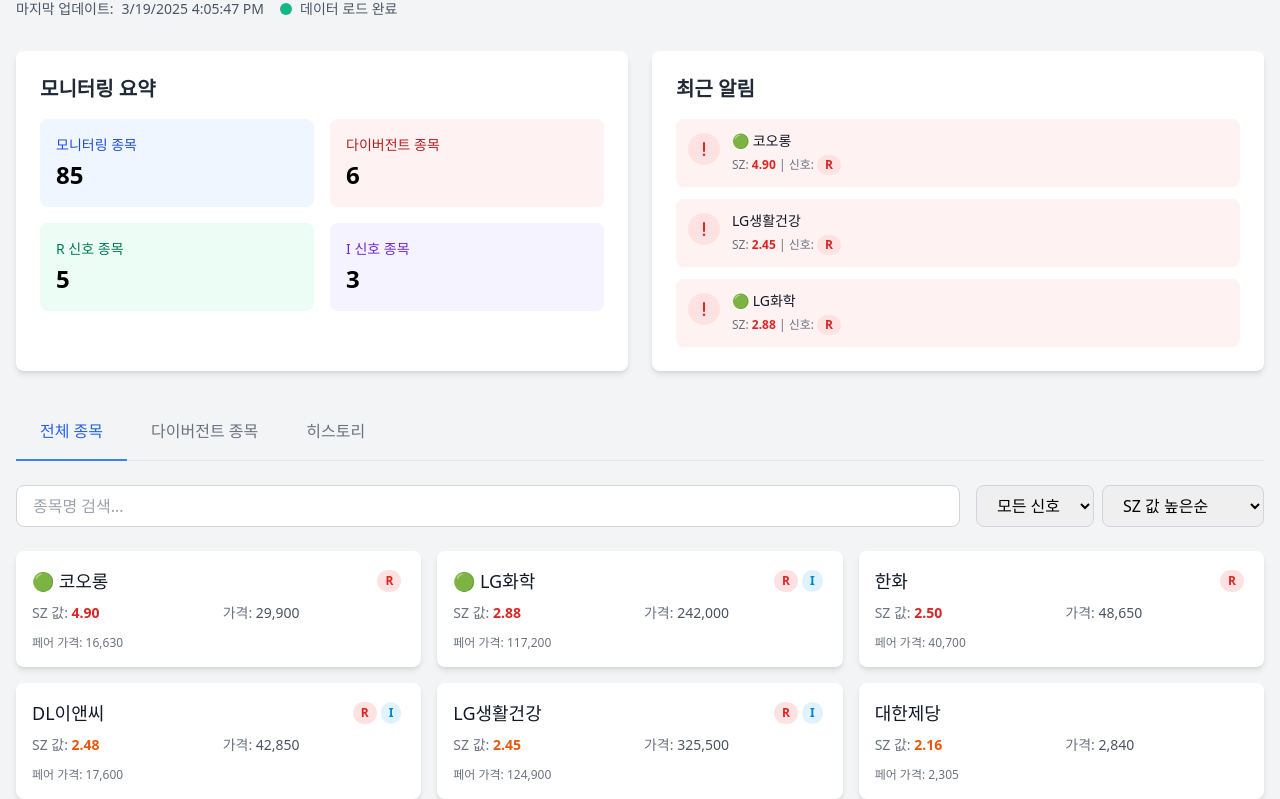
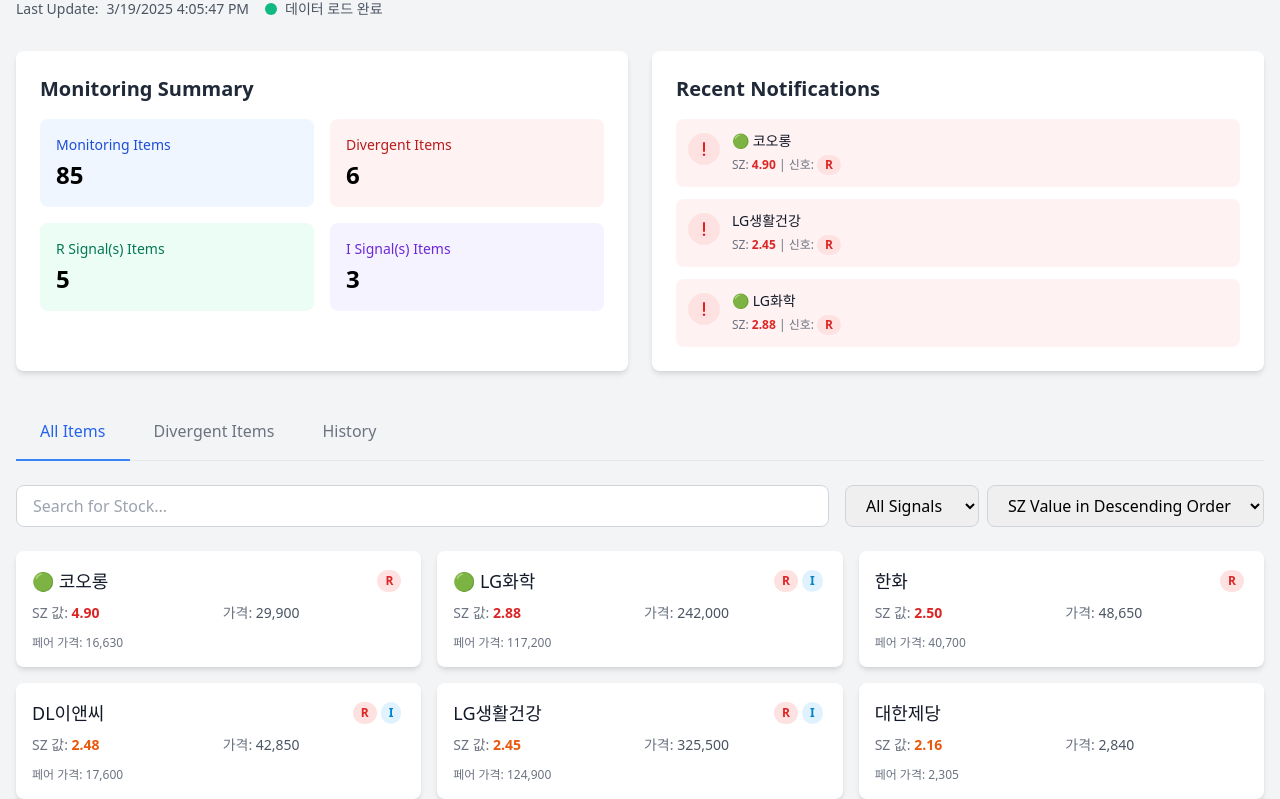
Before and after one commit to eqpair/monitor, a plain HTML site: page index.html in a window 1280 px wide. Shown: the part 77-876 px from the top of the page. Drawn offline with nearby package versions, Linux system fonts and the light colour scheme.

Commit message:
HTML 인터페이스 업데이트

```diff
--- a/index.html
+++ b/index.html
@@ -78,13 +78,13 @@
 <body class="bg-gray-100 min-h-screen">
     <div class="container mx-auto px-4 py-8">
         <header class="mb-8">
-            <h1 class="text-3xl font-bold text-gray-800 mb-2">주식 모니터링 대시보드</h1>
+            <h1 class="text-3xl font-bold text-gray-800 mb-2">EQ Pair Monitoring System</h1>
             <div class="flex items-center text-sm text-gray-600">
-                <span class="mr-2">마지막 업데이트:</span>
+                <span class="mr-2">Last Update:</span>
                 <span id="lastUpdated" class="font-medium"></span>
                 <div class="ml-4 flex items-center">
                     <div id="status-indicator" class="w-3 h-3 rounded-full bg-gray-400 mr-2"></div>
-                    <span id="status-text">데이터 로딩 중...</span>
+                    <span id="status-text">Loading Data...</span>
                 </div>
             </div>
         </header>
@@ -92,22 +92,22 @@
         <div class="grid grid-cols-1 md:grid-cols-2 gap-6 mb-8">
             <!-- 요약 카드 -->
             <div class="bg-white rounded-lg shadow-md p-6">
-                <h2 class="text-xl font-semibold text-gray-800 mb-4">모니터링 요약</h2>
+                <h2 class="text-xl font-semibold text-gray-800 mb-4">Monitoring Summary</h2>
                 <div class="grid grid-cols-2 gap-4">
                     <div class="p-4 bg-blue-50 rounded-lg">
-                        <div class="text-blue-700 text-sm font-medium mb-1">모니터링 종목</div>
+                        <div class="text-blue-700 text-sm font-medium mb-1">Monitoring Items</div>
                         <div class="text-2xl font-bold" id="total-stocks">-</div>
                     </div>
                     <div class="p-4 bg-red-50 rounded-lg">
-                        <div class="text-red-700 text-sm font-medium mb-1">다이버전트 종목</div>
+                        <div class="text-red-700 text-sm font-medium mb-1">Divergent Items</div>
                         <div class="text-2xl font-bold" id="divergent-count">-</div>
                     </div>
                     <div class="p-4 bg-green-50 rounded-lg">
-                        <div class="text-green-700 text-sm font-medium mb-1">R 신호 종목</div>
+                        <div class="text-green-700 text-sm font-medium mb-1">R Signal(s) Items</div>
                         <div class="text-2xl font-bold" id="r-signal-count">-</div>
                     </div>
                     <div class="p-4 bg-purple-50 rounded-lg">
-                        <div class="text-purple-700 text-sm font-medium mb-1">I 신호 종목</div>
+                        <div class="text-purple-700 text-sm font-medium mb-1">I Signal(s) Items</div>
                         <div class="text-2xl font-bold" id="i-signal-count">-</div>
                     </div>
                 </div>
@@ -115,9 +115,9 @@
 
             <!-- 최근 알림 -->
             <div class="bg-white rounded-lg shadow-md p-6">
-                <h2 class="text-xl font-semibold text-gray-800 mb-4">최근 알림</h2>
+                <h2 class="text-xl font-semibold text-gray-800 mb-4">Recent Notifications</h2>
                 <div id="recent-alerts" class="space-y-3">
-                    <div class="text-gray-500 text-center py-4">알림 데이터를 불러오는 중...</div>
+                    <div class="text-gray-500 text-center py-4">Loading Notification Data...</div>
                 </div>
             </div>
         </div>
@@ -128,15 +128,15 @@
                 <nav class="-mb-px flex">
                     <button id="tab-all"
                         class="tab-button active py-4 px-6 border-b-2 border-blue-500 font-medium text-blue-600 focus:outline-none">
-                        전체 종목
+                        All Items
                     </button>
                     <button id="tab-divergent"
                         class="tab-button py-4 px-6 border-b-2 border-transparent font-medium text-gray-500 hover:text-gray-700 hover:border-gray-300 focus:outline-none">
-                        다이버전트 종목
+                        Divergent Items
                     </button>
                     <button id="tab-history"
                         class="tab-button py-4 px-6 border-b-2 border-transparent font-medium text-gray-500 hover:text-gray-700 hover:border-gray-300 focus:outline-none">
-                        히스토리
+                        History
                     </button>
                 </nav>
             </div>
@@ -145,23 +145,23 @@
         <!-- 검색 및 필터 -->
         <div class="mb-6 flex flex-col md:flex-row gap-4">
             <div class="flex-1">
-                <input type="text" id="search-input" placeholder="종목명 검색..."
+                <input type="text" id="search-input" placeholder="Search for Stock..."
                     class="w-full px-4 py-2 rounded-lg border border-gray-300 focus:outline-none focus:ring-2 focus:ring-blue-500 focus:border-transparent">
             </div>
             <div class="flex gap-2">
                 <select id="filter-signal"
                     class="px-4 py-2 rounded-lg border border-gray-300 focus:outline-none focus:ring-2 focus:ring-blue-500 focus:border-transparent">
-                    <option value="all">모든 신호</option>
-                    <option value="R">R 신호</option>
-                    <option value="I">I 신호</option>
-                    <option value="O">O 신호</option>
+                    <option value="all">All Signals</option>
+                    <option value="R">R Signal(s)</option>
+                    <option value="I">I Signal(s)</option>
+                    <option value="O">O Signal(s)</option>
                 </select>
                 <select id="sort-option"
                     class="px-4 py-2 rounded-lg border border-gray-300 focus:outline-none focus:ring-2 focus:ring-blue-500 focus:border-transparent">
-                    <option value="sz-desc">SZ 값 높은순</option>
-                    <option value="sz-asc">SZ 값 낮은순</option>
-                    <option value="name-asc">종목명 오름차순</option>
-                    <option value="name-desc">종목명 내림차순</option>
+                    <option value="sz-desc">SZ Value in Descending Order</option>
+                    <option value="sz-asc">SZ Value in Ascending Order</option>
+                    <option value="name-asc">Items in Ascending Order</option>
+                    <option value="name-desc">Items in Descending Order</option>
                 </select>
             </div>
         </div>
@@ -170,7 +170,7 @@
         <div id="tab-content-all" class="tab-content">
             <div id="all-signals-container" class="grid grid-cols-1 md:grid-cols-2 lg:grid-cols-3 gap-4">
                 <div class="col-span-full text-center py-8 text-gray-500">
-                    데이터를 불러오는 중...
+                    Loading Data...
                 </div>
             </div>
         </div>
@@ -178,7 +178,7 @@
         <div id="tab-content-divergent" class="tab-content hidden">
             <div id="divergent-signals-container" class="grid grid-cols-1 md:grid-cols-2 lg:grid-cols-3 gap-4">
                 <div class="col-span-full text-center py-8 text-gray-500">
-                    데이터를 불러오는 중...
+                    Loading Data...
                 </div>
             </div>
         </div>
@@ -191,25 +191,25 @@
                             <tr>
                                 <th scope="col"
                                     class="px-6 py-3 text-left text-xs font-medium text-gray-500 uppercase tracking-wider">
-                                    날짜/시간</th>
+                                    Date/Time</th>
                                 <th scope="col"
                                     class="px-6 py-3 text-left text-xs font-medium text-gray-500 uppercase tracking-wider">
-                                    종목명</th>
+                                    Item</th>
                                 <th scope="col"
                                     class="px-6 py-3 text-left text-xs font-medium text-gray-500 uppercase tracking-wider">
-                                    SZ 값</th>
+                                    SZ Value</th>
                                 <th scope="col"
                                     class="px-6 py-3 text-left text-xs font-medium text-gray-500 uppercase tracking-wider">
-                                    신호</th>
+                                    Signal</th>
                                 <th scope="col"
                                     class="px-6 py-3 text-left text-xs font-medium text-gray-500 uppercase tracking-wider">
-                                    가격 정보</th>
+                                    Price Info.</th>
                             </tr>
                         </thead>
                         <tbody id="history-table-body" class="bg-white divide-y divide-gray-200">
                             <tr>
                                 <td colspan="5" class="px-6 py-4 text-center text-gray-500">
-                                    히스토리 데이터를 불러오는 중...
+                                    Loading History Data...
                                 </td>
                             </tr>
                         </tbody>
@@ -221,7 +221,7 @@
 
     <footer class="bg-white py-6 mt-8">
         <div class="container mx-auto px-4 text-center text-gray-600 text-sm">
-            <p>© 2025 주식 모니터링 대시보드. 모든 정보는 참고용으로만 사용해 주세요.</p>
+            <p>© 2025 EQ Pair Monitoring System.</p>
         </div>
     </footer>
 
```
